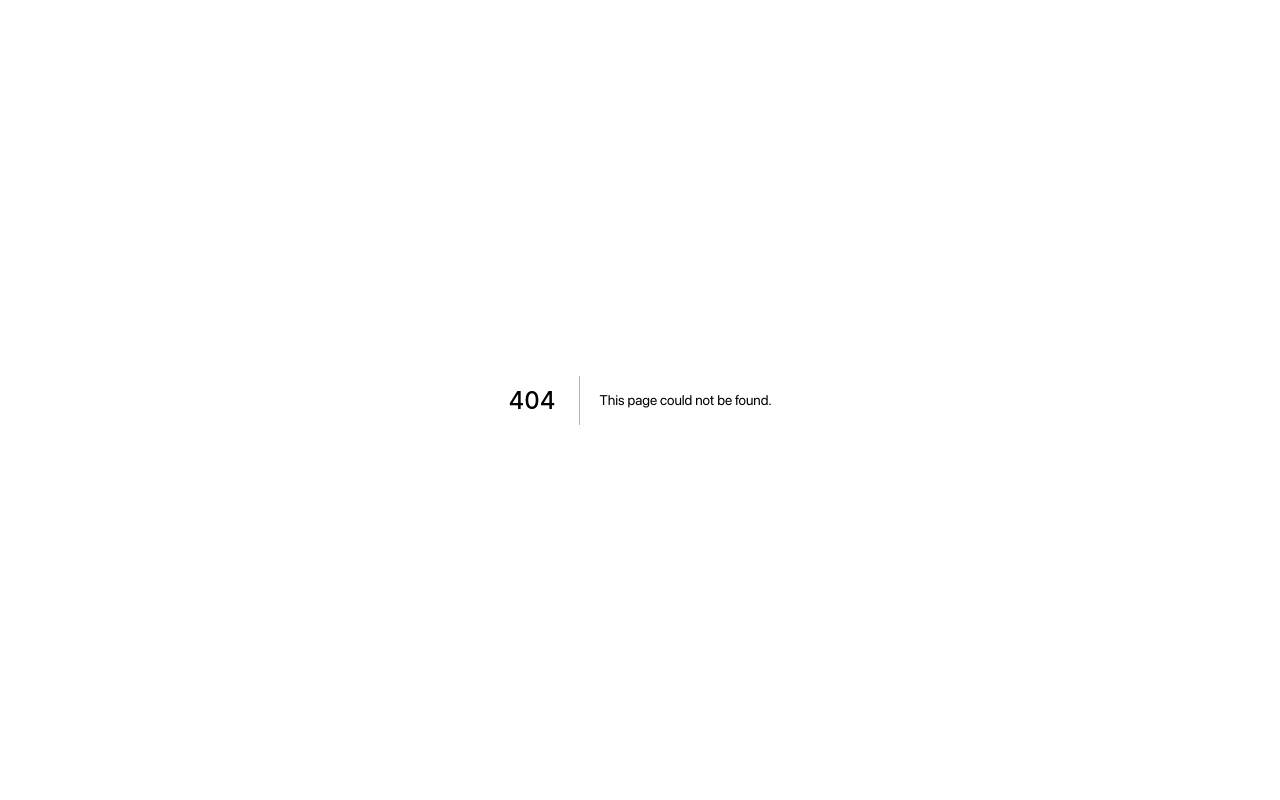
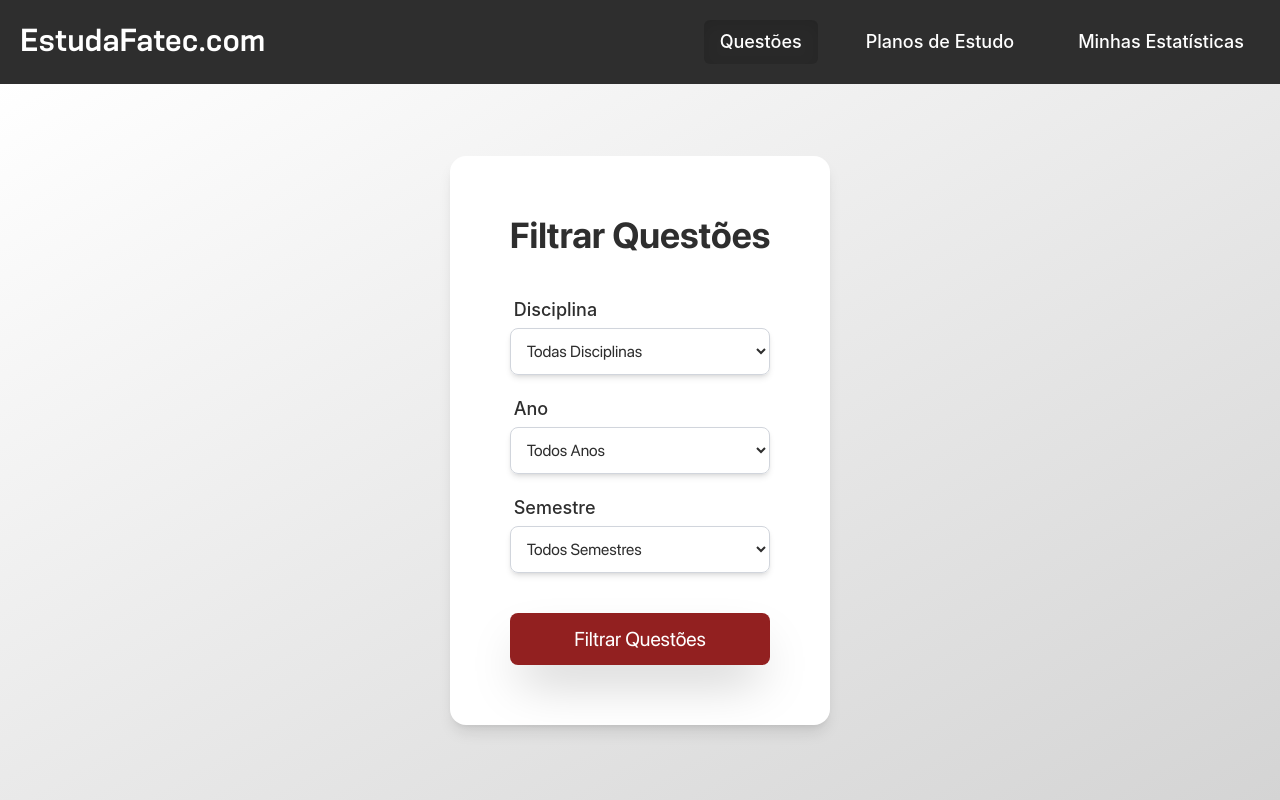
Before and after one commit to OLuizFernando/estudafatec.com, a Next.js app: page /app/questoes/filtro in a window 1280 px wide. Before the commit this address had no page. Built offline with nearby package versions, Linux system fonts and the light colour scheme; a web font is replaced by a local one.

Commit message:
feat: add `/app/questoes/filtro` page with a form to filter questions

```diff
--- /dev/null
+++ b/pages/app/questoes/filtro/index.js
@@ -0,0 +1,115 @@
+import { useState } from "react";
+import AppNavbar from "components/AppNavbar";
+import Link from "next/link";
+
+function Filtro() {
+  const [disciplina, setDisciplina] = useState("");
+  const [ano, setAno] = useState("");
+  const [semestre, setSemestre] = useState("");
+
+  const buildUrl = () => {
+    const params = new URLSearchParams();
+
+    if (disciplina) params.append("disciplina", disciplina);
+    if (ano) params.append("ano", ano);
+    if (semestre) params.append("semestre", semestre);
+
+    const queryString = params.toString();
+    return `/api/questoes${queryString ? `?${queryString}` : ""}`;
+  };
+
+  return (
+    <>
+      <div className="min-h-screen flex flex-col">
+        <AppNavbar />
+        <div className="flex-1 flex flex-col justify-center items-center bg-gradient-to-br from-white to-neutral-300">
+          <div className="flex flex-col justify-center items-center bg-white shadow-lg rounded-2xl py-15 px-10 md:p-15 m-5 max-w-md">
+            <h1 className="text-4xl text-center font-bold mb-10 text-[#2e2e2e]">
+              Filtrar Questões
+            </h1>
+            <form className="flex flex-col w-full">
+              <div className="mb-5">
+                <label
+                  htmlFor="disciplina-select"
+                  className="block mb-1 ps-1 text-lg font-medium text-[#2e2e2e]"
+                >
+                  Disciplina
+                </label>
+                <select
+                  id="disciplina-select"
+                  value={disciplina}
+                  onChange={(e) => setDisciplina(e.target.value)}
+                  className="border shadow-md border-gray-300 text-[#2e2e2e] rounded-lg focus:ring-2 focus:ring-[#922020]/25 focus:border-[#922020]/25 w-full p-3"
+                >
+                  <option value="">Todas Disciplinas</option>
+                  <option value="biologia">Biologia</option>
+                  <option value="fisica">Física</option>
+                  <option value="geografia">Geografia</option>
+                  <option value="historia">História</option>
+                  <option value="ingles">Inglês</option>
+                  <option value="matematica">Matemática</option>
+                  <option value="multidisciplinar">Multidisciplinar</option>
+                  <option value="portugues">Português</option>
+                  <option value="quimica">Química</option>
+                  <option value="raciocinio-logico">Raciocínio Lógico</option>
+                </select>
+              </div>
+              <div className="mb-5">
+                <label
+                  htmlFor="ano-select"
+                  className="block mb-1 ps-1 text-lg font-medium text-[#2e2e2e]"
+                >
+                  Ano
+                </label>
+                <select
+                  id="ano-select"
+                  value={ano}
+                  onChange={(e) => setAno(e.target.value)}
+                  className="border shadow-md border-gray-300 text-[#2e2e2e] rounded-lg focus:ring-2 focus:ring-[#922020]/25 focus:border-[#922020]/25 w-full p-3"
+                >
+                  <option value="">Todos Anos</option>
+                  <option value="2025">2025</option>
+                  <option value="2024">2024</option>
+                  <option value="2023">2023</option>
+                  <option value="2022">2022</option>
+                  <option value="2021">2021</option>
+                  <option value="2020">2020</option>
+                  <option value="2019">2019</option>
+                  <option value="2018">2018</option>
+                  <option value="2017">2017</option>
+                  <option value="2016">2016</option>
+                </select>
+              </div>
+              <div className="mb-5">
+                <label
+                  htmlFor="semestre-select"
+                  className="block mb-1 ps-1 text-lg font-medium text-[#2e2e2e]"
+                >
+                  Semestre
+                </label>
+                <select
+                  id="semestre-select"
+                  value={semestre}
+                  onChange={(e) => setSemestre(e.target.value)}
+                  className="border shadow-md border-gray-300 text-[#2e2e2e] rounded-lg focus:ring-2 focus:ring-[#922020]/25 focus:border-[#922020]/25 w-full p-3"
+                >
+                  <option value="">Todos Semestres</option>
+                  <option value="1">1º</option>
+                  <option value="2">2º</option>
+                </select>
+              </div>
+              <Link
+                href={buildUrl()}
+                className="text-white shadow-2xl bg-[#922020] hover:bg-red-900 focus:ring-4 focus:outline-none focus:ring-red-300 text-xl rounded-lg p-3 text-center w-full mt-5"
+              >
+                Filtrar Questões
+              </Link>
+            </form>
+          </div>
+        </div>
+      </div>
+    </>
+  );
+}
+
+export default Filtro;
```
